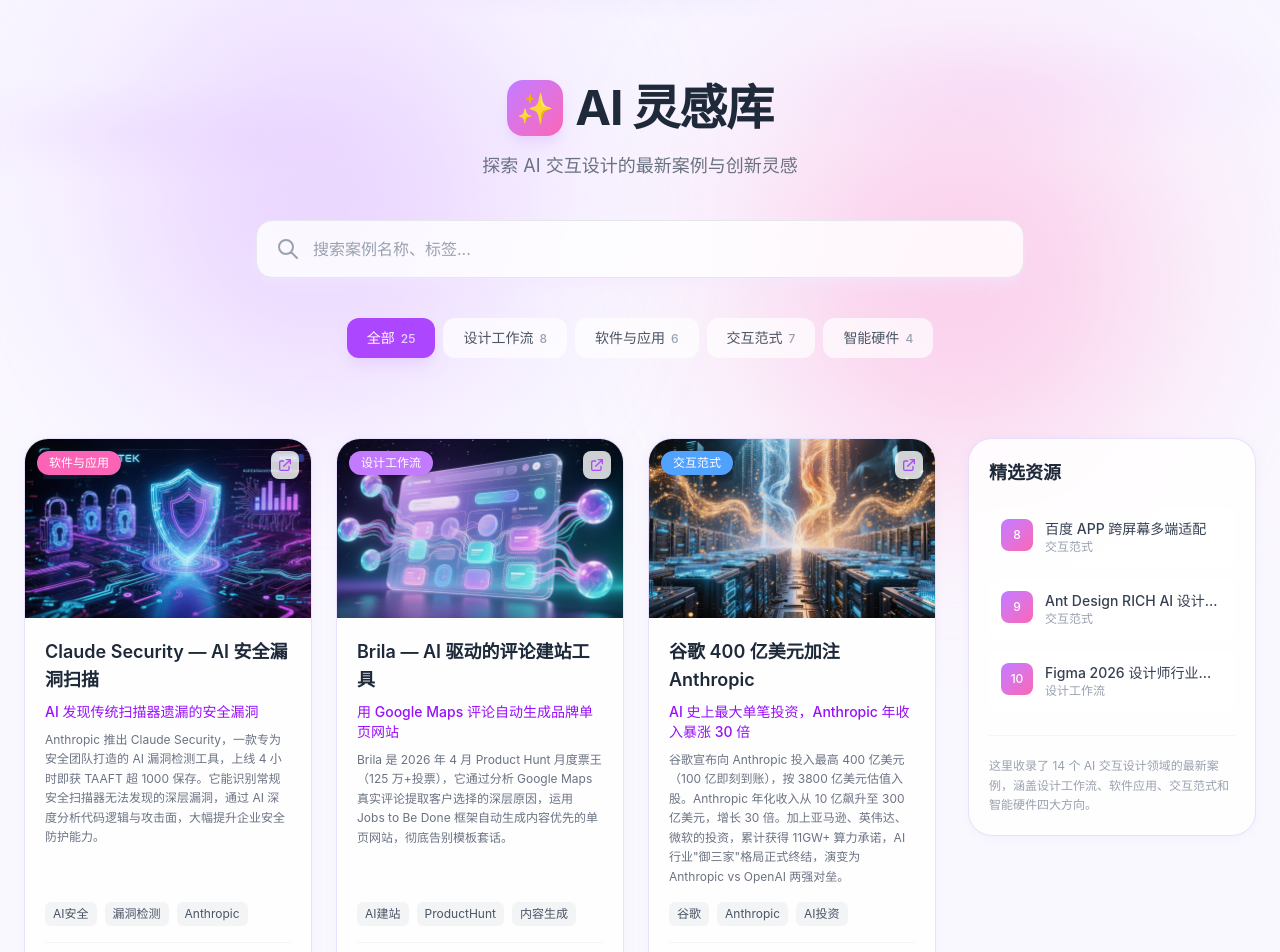
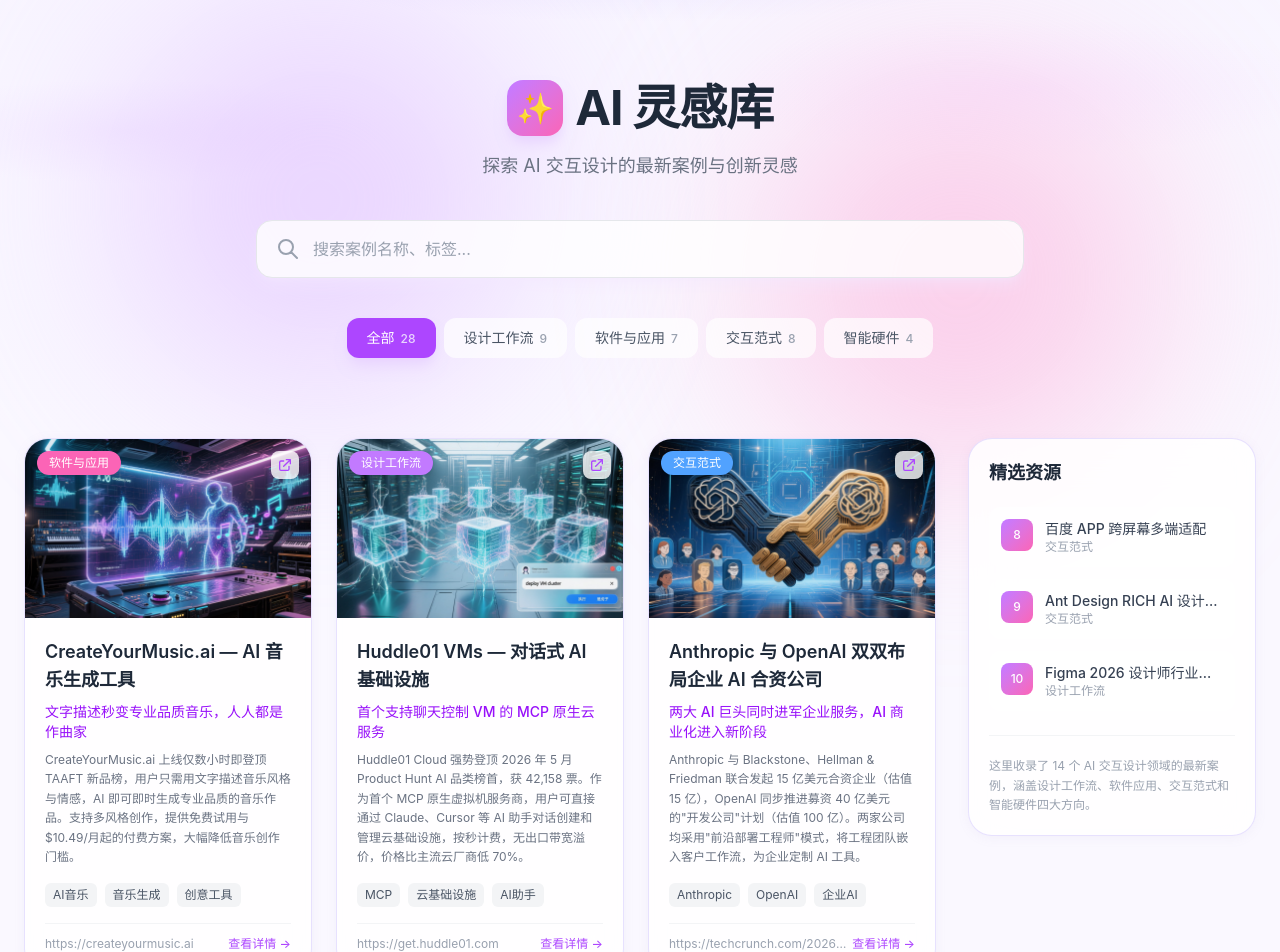
Before and after one commit to xiaoruan35-lab/ai-inspiration-lib, a Next.js app: page / in a window 1280 px wide. Shown: the top 952 px of the page. Built offline with nearby package versions, Linux system fonts and the light colour scheme.

Commit message:
feat: 自动抓取每日 AI 产品与重大行业资讯

```diff
--- a/src/data/caseStudies.ts
+++ b/src/data/caseStudies.ts
@@ -11,6 +11,36 @@
 
 
 export const CASE_STUDIES: CaseStudy[] = [
+  {
+    id: 'auto-20260506-01',
+    title: 'CreateYourMusic.ai — AI 音乐生成工具',
+    highlight: '文字描述秒变专业品质音乐，人人都是作曲家',
+    description: 'CreateYourMusic.ai 上线仅数小时即登顶 TAAFT 新品榜，用户只需用文字描述音乐风格与情感，AI 即可即时生成专业品质的音乐作品。支持多风格创作，提供免费试用与 $10.49/月起的付费方案，大幅降低音乐创作门槛。',
+    category: '软件与应用',
+    tags: ['AI音乐', '音乐生成', '创意工具', 'AIGC'],
+    sourceUrl: 'https://createyourmusic.ai',
+    coverUrl: '/image/cases/auto-20260506-01.jpg'
+  },
+  {
+    id: 'auto-20260506-02',
+    title: 'Huddle01 VMs — 对话式 AI 基础设施',
+    highlight: '首个支持聊天控制 VM 的 MCP 原生云服务',
+    description: 'Huddle01 Cloud 强势登顶 2026 年 5 月 Product Hunt AI 品类榜首，获 42,158 票。作为首个 MCP 原生虚拟机服务商，用户可直接通过 Claude、Cursor 等 AI 助手对话创建和管理云基础设施，按秒计费，无出口带宽溢价，价格比主流云厂商低 70%。',
+    category: '设计工作流',
+    tags: ['MCP', '云基础设施', 'AI助手', '开发者工具'],
+    sourceUrl: 'https://get.huddle01.com',
+    coverUrl: '/image/cases/auto-20260506-02.jpg'
+  },
+  {
+    id: 'auto-20260506-03',
+    title: 'Anthropic 与 OpenAI 双双布局企业 AI 合资公司',
+    highlight: '两大 AI 巨头同时进军企业服务，AI 商业化进入新阶段',
+    description: 'Anthropic 与 Blackstone、Hellman & Friedman 联合发起 15 亿美元合资企业（估值 15 亿），OpenAI 同步推进募资 40 亿美元的"开发公司"计划（估值 100 亿）。两家公司均采用"前沿部署工程师"模式，将工程团队嵌入客户工作流，为企业定制 AI 工具。',
+    category: '交互范式',
+    tags: ['Anthropic', 'OpenAI', '企业AI', '行业动态'],
+    sourceUrl: 'https://techcrunch.com/2026/05/04/anthropic-and-openai-are-both-launching-joint-ventures-for-enterprise-ai-services/',
+    coverUrl: '/image/cases/auto-20260506-03.jpg'
+  },
   {
     id: 'auto-20260501-01',
     title: 'Claude Security — AI 安全漏洞扫描',
```
